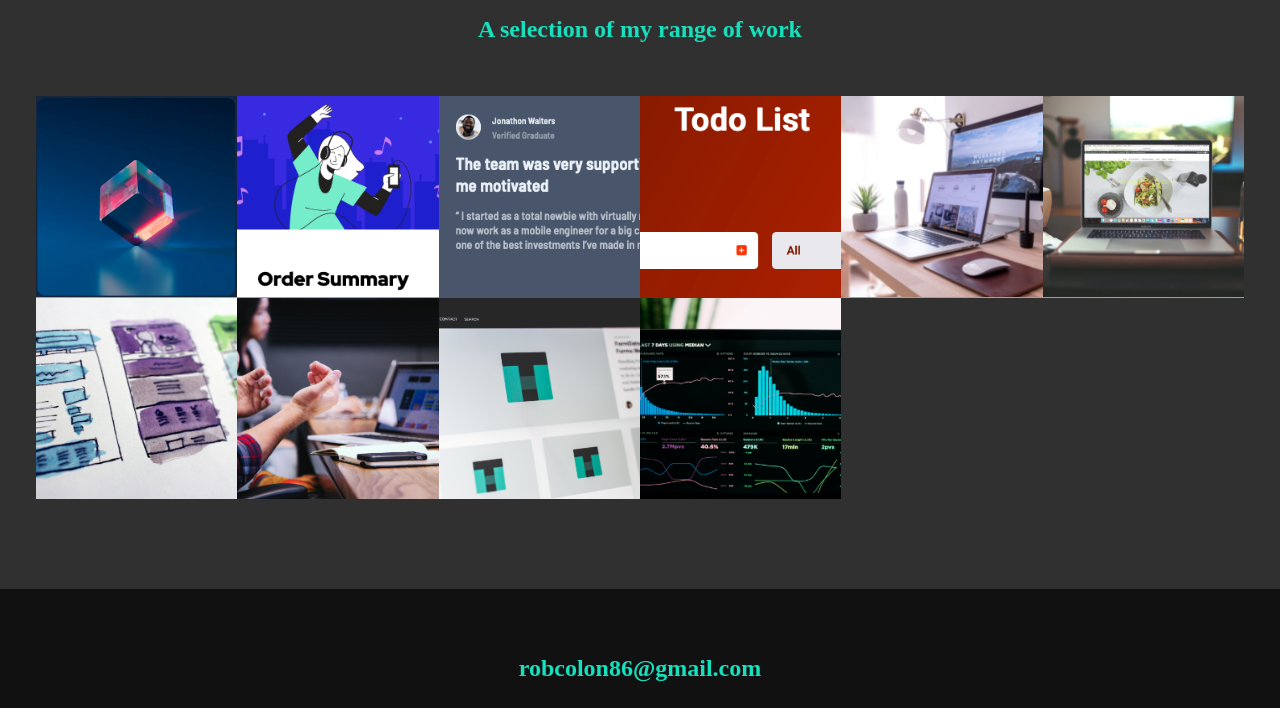
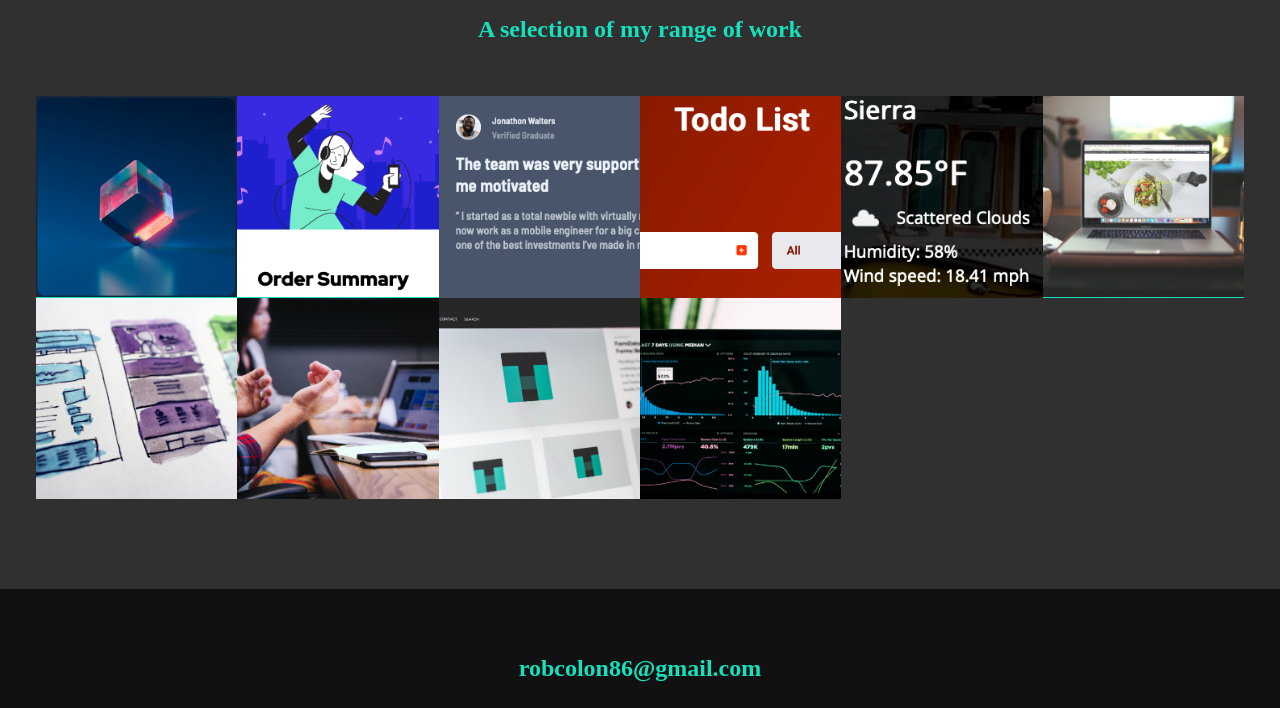
Before and after one commit to Rob-Colon/RobColon-github.io, a plain HTML site: page index.html in a window 1280 px wide. Shown: the part 1908-2616 px from the top of the page. Drawn offline with nearby package versions, Linux system fonts and the light colour scheme.

Commit message:
added link from main page to portfolio 5 weather app

```diff
--- a/index.html
+++ b/index.html
@@ -101,13 +101,13 @@
 			<a href="portfolio-item3.html" class="portfolio__item">
 				<img src="img/test-preview.png" alt="" class="portfolio__img">
 			</a>
-			<!-- portfolio item 04-->
+			<!-- portfolio item 04 Todo HTML CSS Javascript-->
 			<a href="portfolio-item4.html" class="portfolio__item">
 				<img src="img/todo-preview.png" alt="" class="portfolio__img">
 			</a>
-			<!-- portfolio item 05-->
+			<!-- portfolio item 05 weather HTML CSS Javascript-->
 			<a href="portfolio-item5.html" class="portfolio__item">
-				<img src="img/portfolio-05.png" alt="" class="portfolio__img">
+				<img src="img/weather-preview.png" alt="" class="portfolio__img">
 			</a>
 			<!-- portfolio item 06-->
 			<a href="portfolio-item6.html" class="portfolio__item">
```
